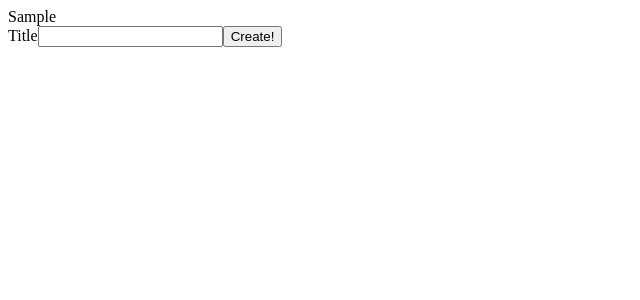
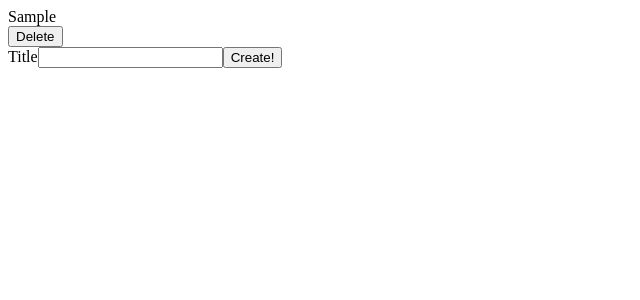
Before and after one commit to joehalls605/React-learning-state-management, a React (Create React App) app: page / in a window 1280 px wide. Both pictures are taken after typing "Sample" into the empty fields and a click on the button "Create!". Shown: the top 300 px of the page, without its empty margins (0-640 px from the left). Built offline with nearby package versions, Linux system fonts and the light colour scheme.

Commit message:
Adding delete functionality

```diff
--- a/src/App.js
+++ b/src/App.js
@@ -6,6 +6,13 @@
 function App(){
 
     const [books, setBooks] = useState([]);
+
+    const deleteBookById = (id) => {
+        const updatedBooks = books.filter((book) =>{
+            return book.id !== id;
+        })
+        setBooks(updatedBooks);
+    }
 
     const createBook = (title) => {
             const updatedBooks = [
@@ -20,7 +27,7 @@
 
     return (
         <div className="app">
-            <BookList books={books}/>
+            <BookList onDelete={deleteBookById} books={books}/>
             <BookCreate onCreate={createBook}/>
         </div>
         )
--- a/src/components/BookList.js
+++ b/src/components/BookList.js
@@ -1,8 +1,9 @@
 import BookShow from './BookShow';
 
-function BookList({ books }){
+
+function BookList({ books, onDelete }){
     const renderedBooks = books.map((book) => {
-        return <BookShow key={book.id} book={book}/>
+        return <BookShow onDelete={onDelete} key={book.id} book={book}/>
     })
     return <div className="book-list">{renderedBooks}</div>
 }
--- a/src/components/BookShow.js
+++ b/src/components/BookShow.js
@@ -1,5 +1,14 @@
-function BookShow( {book}){
-    return <div className="book-show">{book.title}</div>
+function BookShow( {book, onDelete}){
+    const handleClick = () => {
+        onDelete(book.id);
+    }
+
+    return <div className="book-show">
+        {book.title}
+        <div className="actions">
+            <button className="delete" onClick={handleClick}>Delete</button>
+        </div>
+    </div>
 }
 
 export default BookShow;
```
